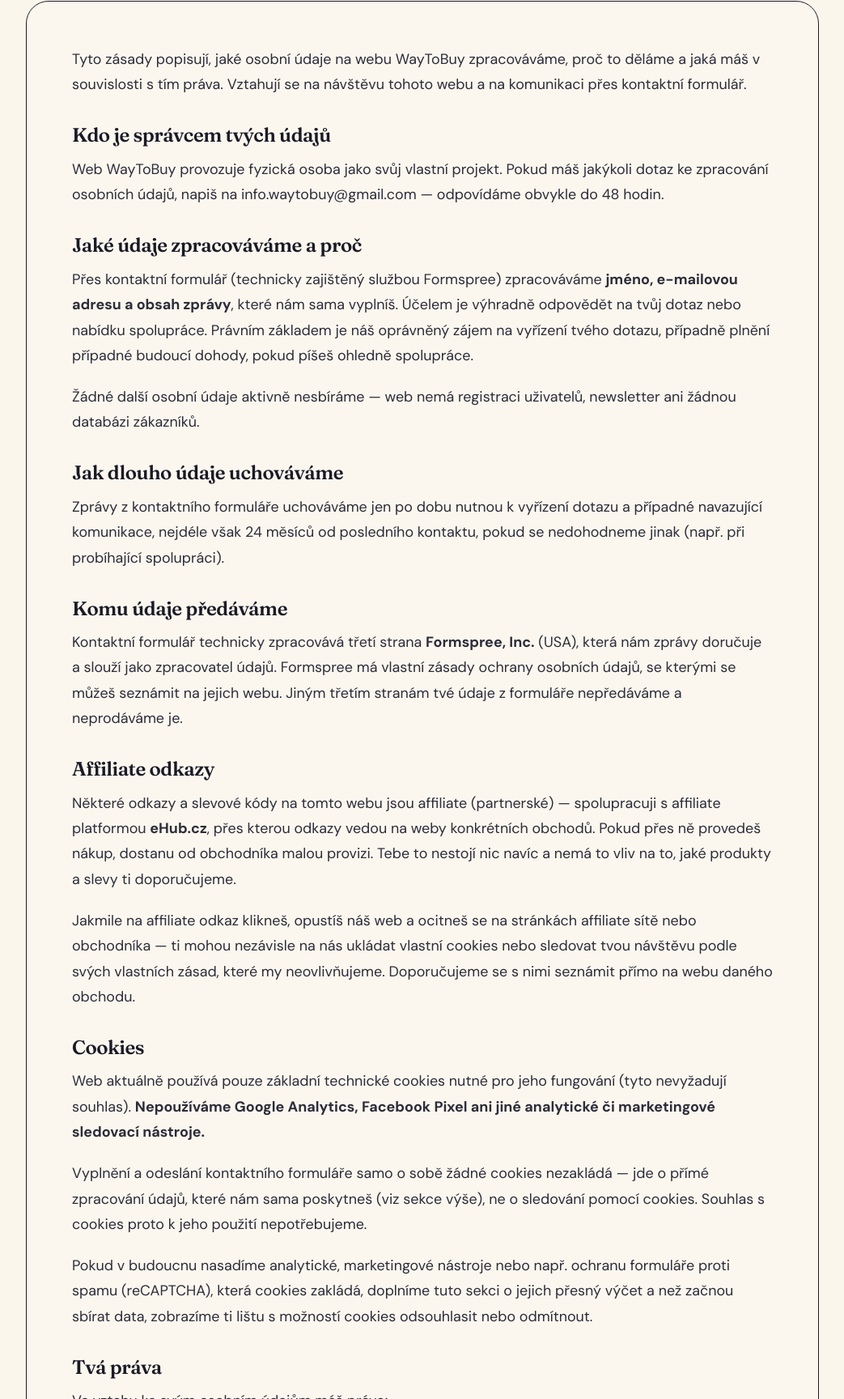
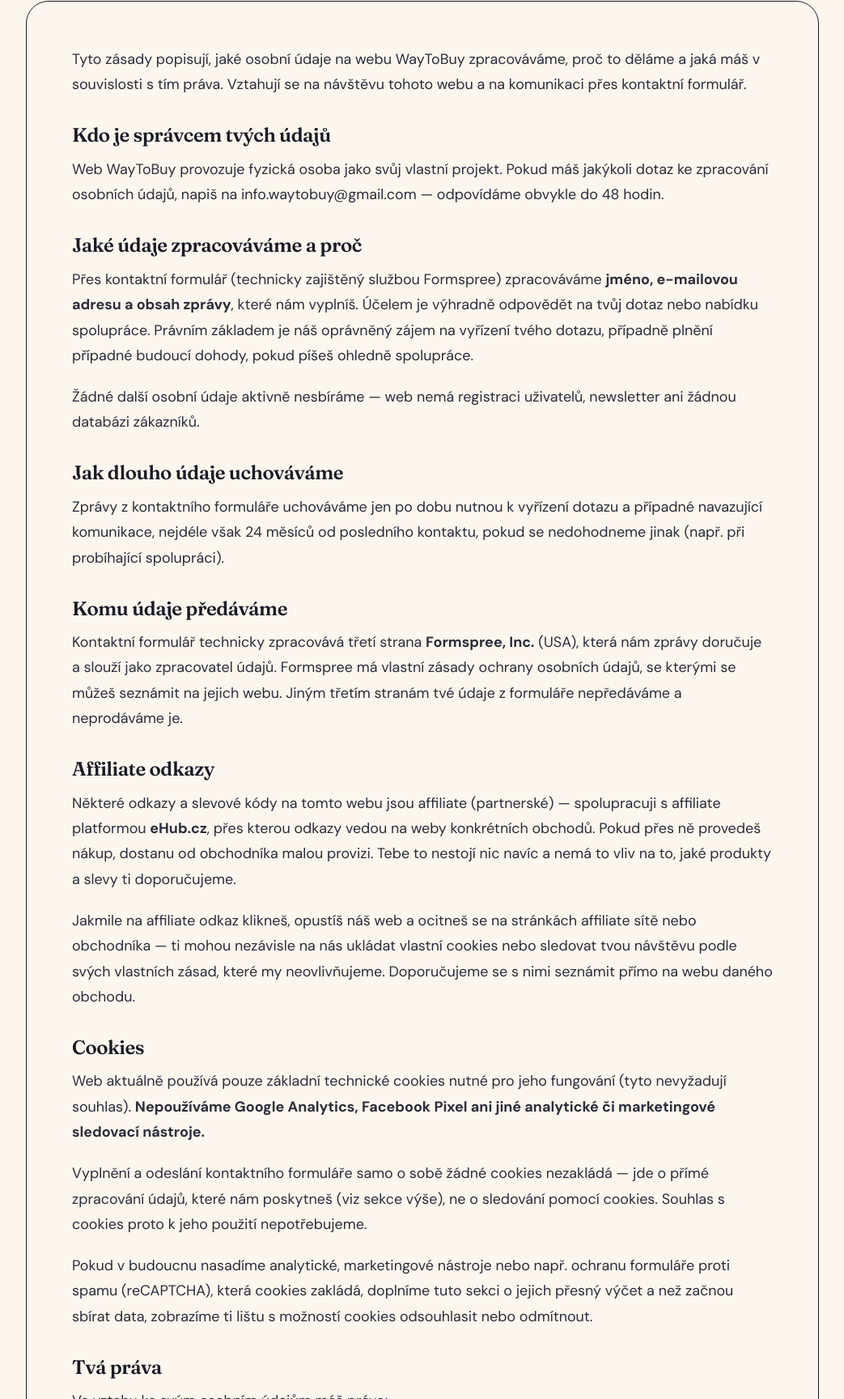
Before and after one commit to Karolina11234/affilateweb, a website: page zasady.html in a window 1280 px wide. Shown: the part 513-2241 px from the top of the page at 81% size, without its empty margins (118-1161 px from the left). Drawn offline with Linux system fonts and the light colour scheme.

Commit message:
Fix HTML content and formatting issues

```diff
--- a/zasady.html
+++ b/zasady.html
@@ -78,7 +78,7 @@
       <p>Web WayToBuy provozuje fyzická osoba jako svůj vlastní projekt. Pokud máš jakýkoli dotaz ke zpracování osobních údajů, napiš na <a href="mailto:info.waytobuy@gmail.com">info.waytobuy@gmail.com</a> — odpovídáme obvykle do 48 hodin.</p>
 
       <h3>Jaké údaje zpracováváme a proč</h3>
-      <p>Přes kontaktní formulář (technicky zajištěný službou Formspree) zpracováváme <strong>jméno, e-mailovou adresu a obsah zprávy</strong>, které nám sama vyplníš. Účelem je výhradně odpovědět na tvůj dotaz nebo nabídku spolupráce. Právním základem je náš oprávněný zájem na vyřízení tvého dotazu, případně plnění případné budoucí dohody, pokud píšeš ohledně spolupráce.</p>
+      <p>Přes kontaktní formulář (technicky zajištěný službou Formspree) zpracováváme <strong>jméno, e-mailovou adresu a obsah zprávy</strong>, které nám vyplníš. Účelem je výhradně odpovědět na tvůj dotaz nebo nabídku spolupráce. Právním základem je náš oprávněný zájem na vyřízení tvého dotazu, případně plnění případné budoucí dohody, pokud píšeš ohledně spolupráce.</p>
       <p>Žádné další osobní údaje aktivně nesbíráme — web nemá registraci uživatelů, newsletter ani žádnou databázi zákazníků.</p>
 
       <h3>Jak dlouho údaje uchováváme</h3>
@@ -93,7 +93,7 @@
 
       <h3>Cookies</h3>
       <p>Web aktuálně používá pouze základní technické cookies nutné pro jeho fungování (tyto nevyžadují souhlas). <strong>Nepoužíváme Google Analytics, Facebook Pixel ani jiné analytické či marketingové sledovací nástroje.</strong></p>
-      <p>Vyplnění a odeslání kontaktního formuláře samo o sobě žádné cookies nezakládá — jde o přímé zpracování údajů, které nám sama poskytneš (viz sekce výše), ne o sledování pomocí cookies. Souhlas s cookies proto k jeho použití nepotřebujeme.</p>
+      <p>Vyplnění a odeslání kontaktního formuláře samo o sobě žádné cookies nezakládá — jde o přímé zpracování údajů, které nám poskytneš (viz sekce výše), ne o sledování pomocí cookies. Souhlas s cookies proto k jeho použití nepotřebujeme.</p>
       <p>Pokud v budoucnu nasadíme analytické, marketingové nástroje nebo např. ochranu formuláře proti spamu (reCAPTCHA), která cookies zakládá, doplníme tuto sekci o jejich přesný výčet a než začnou sbírat data, zobrazíme ti lištu s možností cookies odsouhlasit nebo odmítnout.</p>
 
       <h3>Tvá práva</h3>
```
